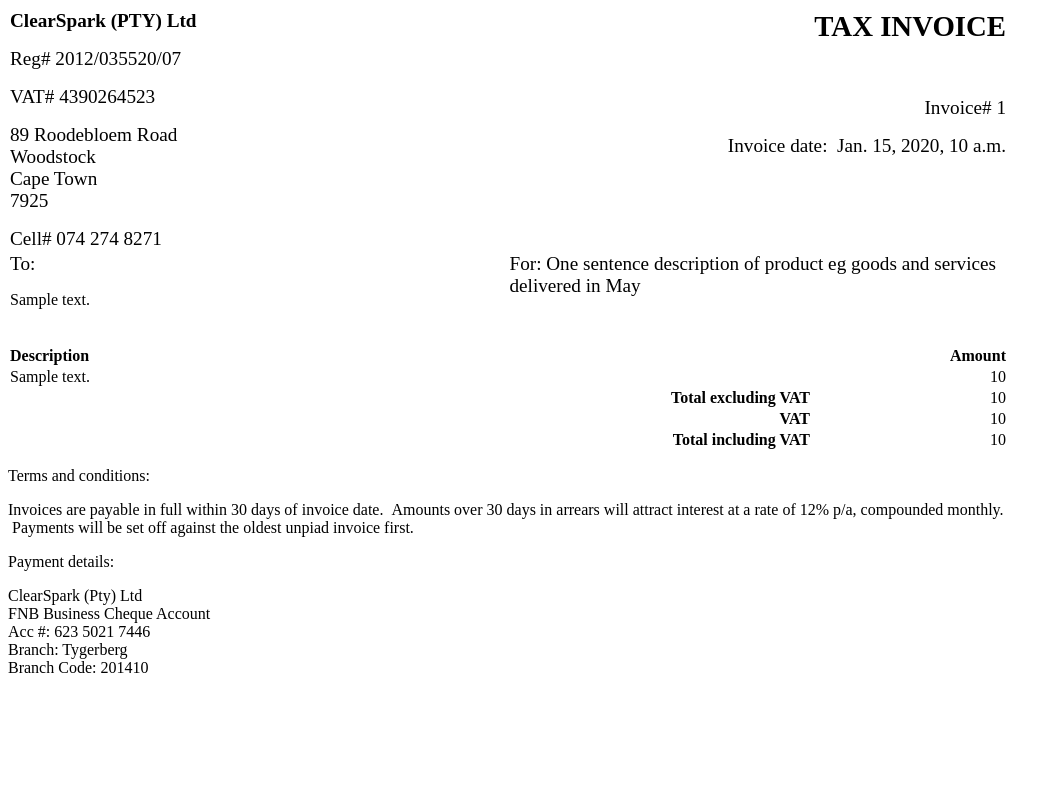
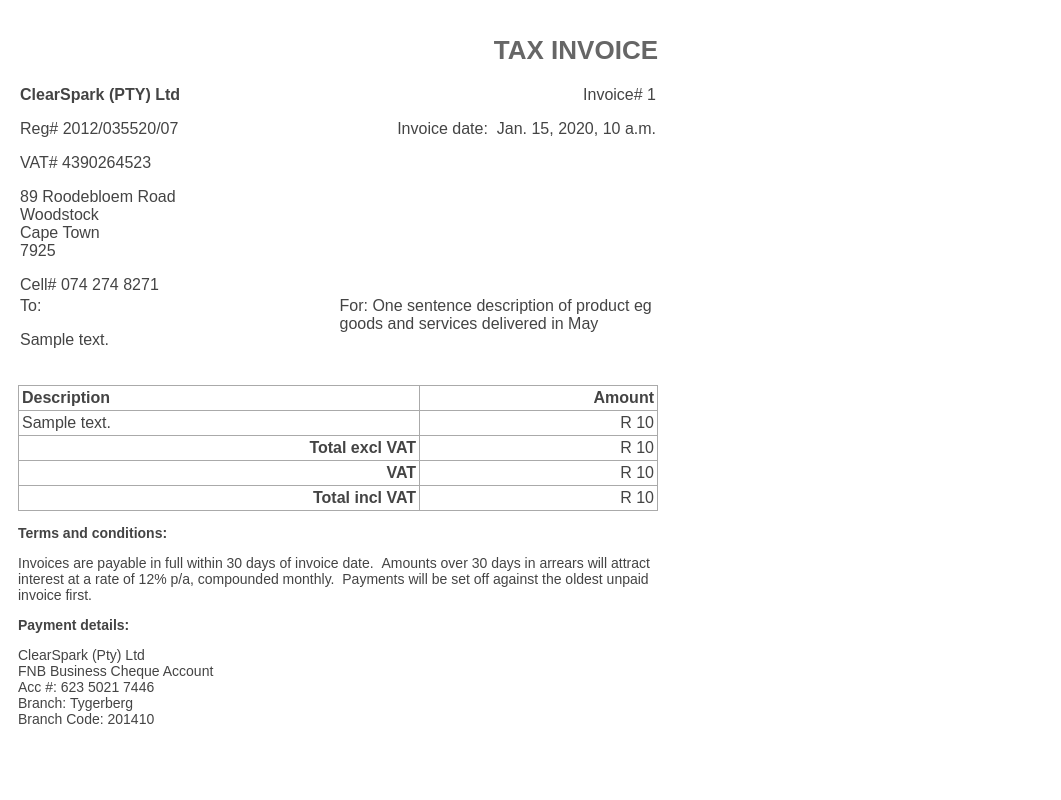
Before and after one commit to clearspark/django-sb, a Django app: template templates/sb/default_invoice_template.html in a window 1280 px wide. Shown: the whole page, without its empty margins (0-1061 px from the left). Run offline with Django 3.2, Linux system fonts and the light colour scheme; the template is opened without the code that fills it: most values are stand-ins (such as "Sample title", 1, 10 or a date in 2020).

Commit message:
Improve default invoice template

```diff
--- a/templates/sb/default_invoice_template.html
+++ b/templates/sb/default_invoice_template.html
@@ -1,51 +1,82 @@
-<table cellpadding="1" cellspacing="1" style="width:1000px">
+<html>
+    <head>
+        <style type="text/css">
+            body {
+                font-family: Tahoma;
+                font: normal 14px arial, sans-serif;
+                color: #444;
+            }
+            .wrapper {
+                //border-radius:12px;
+                //#border-style: solid;
+                //#border-color: grey;
+                //border-width: 2.8px;
+                padding: 10px;
+                width: 640px;
+                position: relative;
+            }
+            h1 {
+                color: #666;
+                font-size: 26px;
+            }
+            table.invoice-table {
+                border-collapse: collapse;
+            }
+
+            table.invoice-table td, th {
+                border: 1px solid #AAA;
+                padding: 3px;
+            }
+
+        </style>
+    </head>
+    <body>
+        <div class="wrapper">
+            <h1 style="text-align:right">TAX INVOICE</h1>
+            <table cellpadding="1" cellspacing="1" style="width:100%">
                 <tbody>
                 <tr>
-        <td style="vertical-align:top; width:500px">
-            <p><big><strong>ClearSpark (PTY) Ltd</strong></big></p>
+                    <td style="vertical-align:top; width:300px">
+                        <p><strong>ClearSpark (PTY) Ltd</strong></p>
 
-            <p><big>Reg# 2012/035520/07</big></p>
+                        <p>Reg# 2012/035520/07</p>
 
-            <p><big>VAT# 4390264523</big></p>
+                        <p>VAT# 4390264523</p>
 
-            <p><big>89 Roodebloem Road<br />
+                        <p>89 Roodebloem Road<br />
                             Woodstock<br />
                             Cape Town<br />
-                7925</big></p>
+                            7925</p>
 
-            <p><big>Cell# 074 274 8271</big></p>
+                        <p>Cell# 074 274 8271</p>
                     </td>
-        <td style="vertical-align:top; width:500px">
-            <h2 style="text-align:right"><big>TAX INVOICE</big></h2>
+                    <td style="vertical-align:top; width:300px">
+                        <p style="text-align:right">Invoice# {{invoice.number}}</p>
 
-            <p>&nbsp;</p>
-
-            <p style="text-align:right"><big>Invoice# {{invoice.number}}</big></p>
-
-            <p style="text-align:right"><big>Invoice date: &nbsp;{{invoice.invoiceDate}}</big></p>
+                        <p style="text-align:right">Invoice date: &nbsp;{{invoice.invoiceDate}}</p>
                     </td>
                 </tr>
                 <tr>
-        <td style="vertical-align:top">
-            <p><big>To:</big></p>
+                    <td style="vertical-align:top; width: 50%;">
+                        <p>To:</p>
 
                         {{invoice.client.address|safe}}
                         <p>&nbsp;</p>
                     </td>
                     <td style="vertical-align:top">
-            <p><big>For: One sentence description of product eg goods and services delivered in May</big></p>
+                        <p>For: One sentence description of product eg goods and services delivered in May</p>
                     </td>
                 </tr>
                 </tbody>
             </table>
 
             {% include "sb/invoice_table.html" %}
-<div style="width: 1000px;">
-    <p>Terms and conditions:</p>
+            <div>
+                <p><strong>Terms and conditions:</strong></p>
 
-    <p>Invoices are payable in full within 30 days of invoice date. &nbsp;Amounts over 30 days in arrears will attract interest at a rate of 12% p/a, compounded monthly. &nbsp;Payments will be set off against the oldest unpiad invoice first.</p>
+                <p>Invoices are payable in full within 30 days of invoice date. &nbsp;Amounts over 30 days in arrears will attract interest at a rate of 12% p/a, compounded monthly. &nbsp;Payments will be set off against the oldest unpaid invoice first.</p>
 
-    <p>Payment details:</p>
+                <p><strong>Payment details:</strong></p>
 
                 <p>ClearSpark (Pty) Ltd<br />
                 FNB Business Cheque Account<br />
@@ -53,3 +84,6 @@
                 Branch: Tygerberg<br />
                 Branch Code: 201410</p>
             </div>
+        </div>
+    </body>
+</html>
--- a/templates/sb/invoice_table.html
+++ b/templates/sb/invoice_table.html
@@ -1,7 +1,8 @@
-<table cellpadding="1" cellspacing="1" style="width:1000px">
+{% load humanize %}
+<table class="invoice-table" style="width:100%">
     <thead>
         <tr>
-            <th scope="col" style="text-align:left; width:800px">Description</th>
+            <th scope="col" style="text-align:left;">Description</th>
             <th scope="col" style="text-align:right">Amount</th>
         </tr>
     </thead>
@@ -9,20 +10,20 @@
         {% for li in invoice.invoiceline_set.all %}
         <tr>
             <td>{{li.description}}</td>
-            <td style="text-align:right">{{li.amount}}</td>
+            <td style="text-align:right">R&nbsp;{{li.amount|intcomma}}</td>
         </tr>
         {% endfor %}
         <tr>
-            <td style="text-align:right"><strong>Total excluding VAT</strong></td>
-            <td style="text-align:right">{{invoice.get_total_excl}}</td>
+            <td style="text-align:right"><strong>Total excl VAT</strong></td>
+            <td style="text-align:right">R&nbsp;{{invoice.get_total_excl|intcomma}}</td>
         </tr>
         <tr>
             <td style="text-align:right"><strong>VAT</strong></td>
-            <td style="text-align:right">{{invoice.get_total_vat}}</td>
+            <td style="text-align:right">R&nbsp;{{invoice.get_total_vat|intcomma}}</td>
         </tr>
         <tr>
-            <td style="text-align:right"><strong>Total including VAT</strong></td>
-            <td style="text-align:right">{{invoice.get_total_incl}}</td>
+            <td style="text-align:right"><strong>Total incl VAT</strong></td>
+            <td style="text-align:right">R&nbsp;{{invoice.get_total_incl|intcomma}}</td>
         </tr>
     </tbody>
 </table>
--- a/views.py
+++ b/views.py
@@ -414,7 +414,7 @@ def client_account_statement(request):
     else:
         return render(request, 'sb/client_statements_menu.html', {'form': form})
 
-
+@login_required
 def view_invoice(request, invoice_nr):
     invoice = get_object_or_404(models.Invoice, number=invoice_nr)
     client = invoice.client
```
Lines whose indentation alone changed are shown as unchanged.
